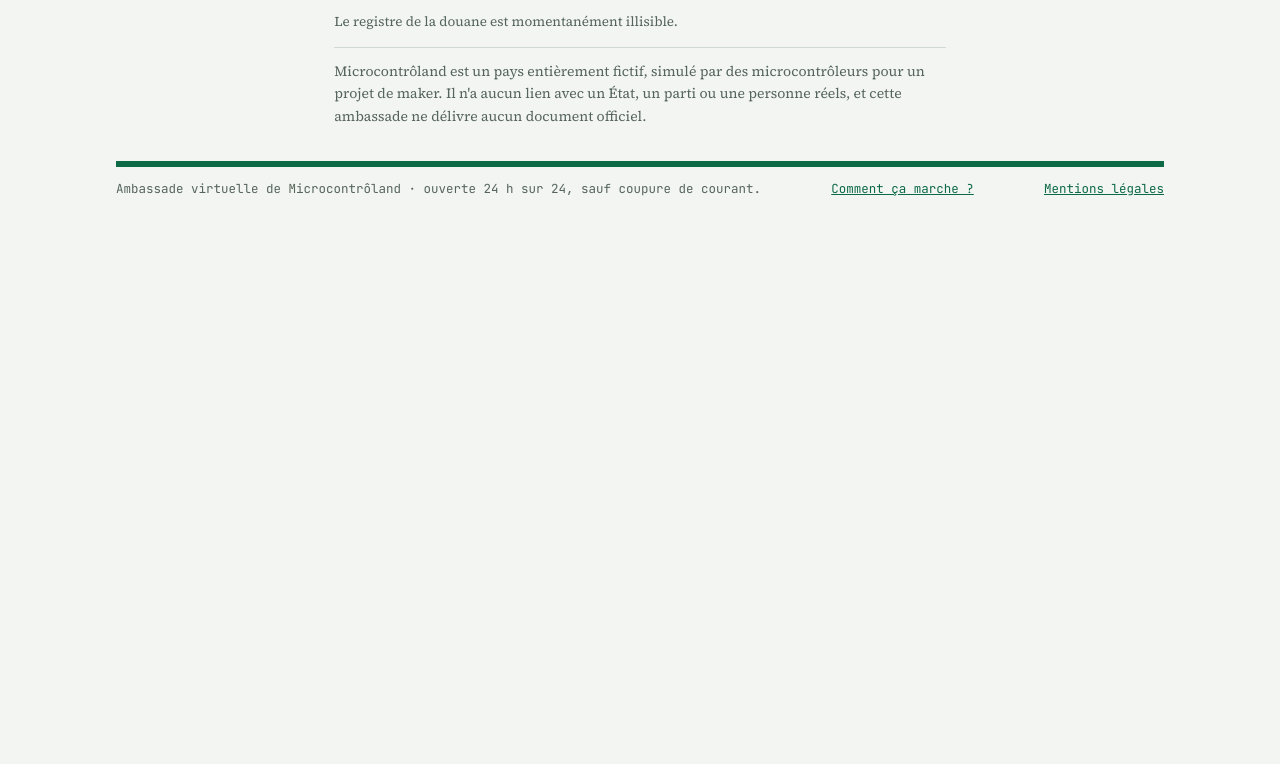
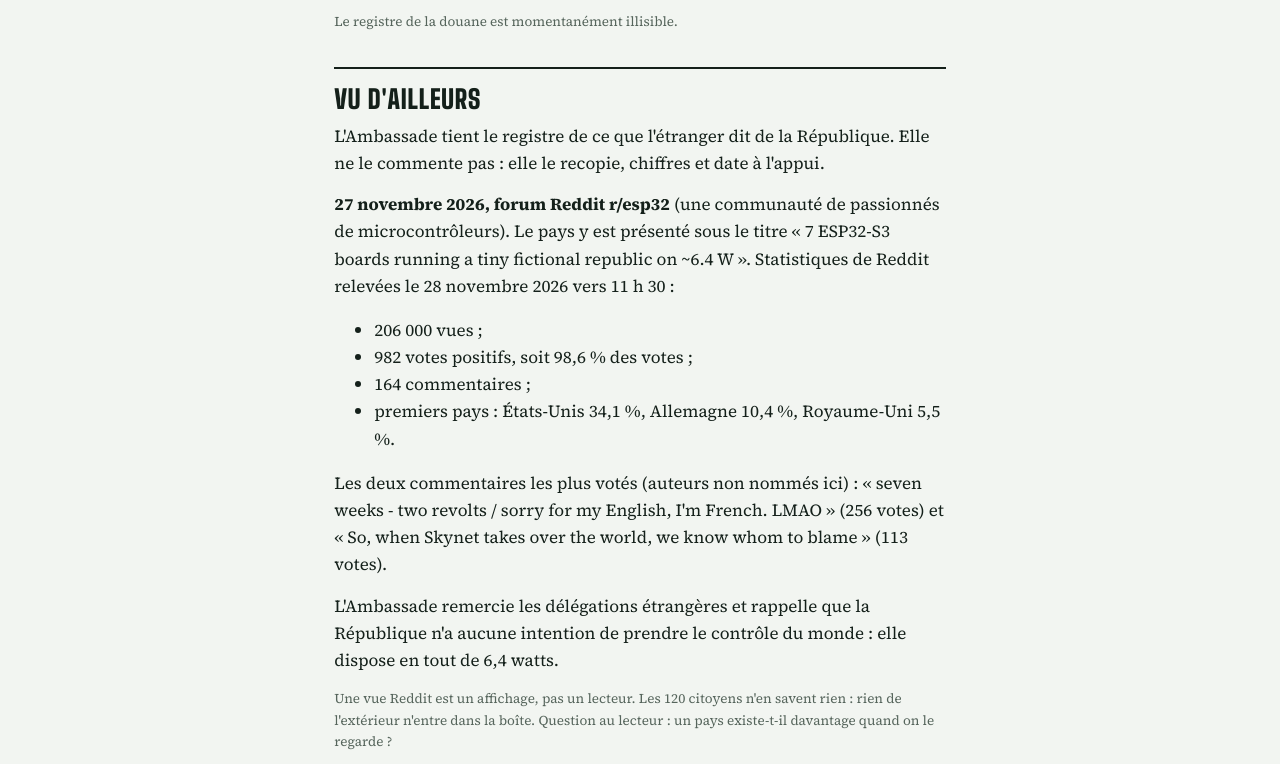
Before and after one commit to branbriere/microcontroland, a plain HTML site: page ambassade.html in a window 1280 px wide. Shown: the part 3398-4162 px from the top of the page. Before the commit the page ends 3637 px from the top, so only its background shows below. Drawn offline with Linux system fonts and the light colour scheme; no server answers.

Commit message:
Add files via upload

```diff
--- a/ambassade.html
+++ b/ambassade.html
@@ -182,6 +182,19 @@
     <p>Certains visiteurs, qui se présentent parfois sous le nom de robots connus, viennent chercher des fichiers qui n'existent pas ici : mots de passe, clés, configurations de serveurs. Ils repartent avec un refus de visa (HTTP 403) et une page de douane. Microcontrôland ne pirate personne : il délivre des refus de visa.</p>
     <div id="douane"><p class="note">Lecture du registre de la douane…</p></div>
 
+    <h2>Vu d'ailleurs</h2>
+    <p>L'Ambassade tient le registre de ce que l'étranger dit de la République. Elle ne le commente pas : elle le recopie, chiffres et date à l'appui.</p>
+    <p><b>27 novembre 2026, forum Reddit r/esp32</b> (une communauté de passionnés de microcontrôleurs). Le pays y est présenté sous le titre « 7 ESP32-S3 boards running a tiny fictional republic on ~6.4 W ». Statistiques de Reddit relevées le 28 novembre 2026 vers 11&nbsp;h&nbsp;30&nbsp;:</p>
+    <ul>
+      <li>206 000 vues ;</li>
+      <li>982 votes positifs, soit 98,6 % des votes ;</li>
+      <li>164 commentaires ;</li>
+      <li>premiers pays : États-Unis 34,1 %, Allemagne 10,4 %, Royaume-Uni 5,5 %.</li>
+    </ul>
+    <p>Les deux commentaires les plus votés (auteurs non nommés ici) : « seven weeks - two revolts / sorry for my English, I'm French. LMAO » (256 votes) et « So, when Skynet takes over the world, we know whom to blame » (113 votes).</p>
+    <p>L'Ambassade remercie les délégations étrangères et rappelle que la République n'a aucune intention de prendre le contrôle du monde : elle dispose en tout de 6,4 watts.</p>
+    <p class="note">Une vue Reddit est un affichage, pas un lecteur. Les 120 citoyens n'en savent rien : rien de l'extérieur n'entre dans la boîte. Question au lecteur : un pays existe-t-il davantage quand on le regarde ?</p>
+
     <p class="disclaimer">Microcontrôland est un pays entièrement fictif, simulé par des microcontrôleurs pour un projet de maker. Il n'a aucun lien avec un État, un parti ou une personne réels, et cette ambassade ne délivre aucun document officiel.</p>
   </div>
 
```
